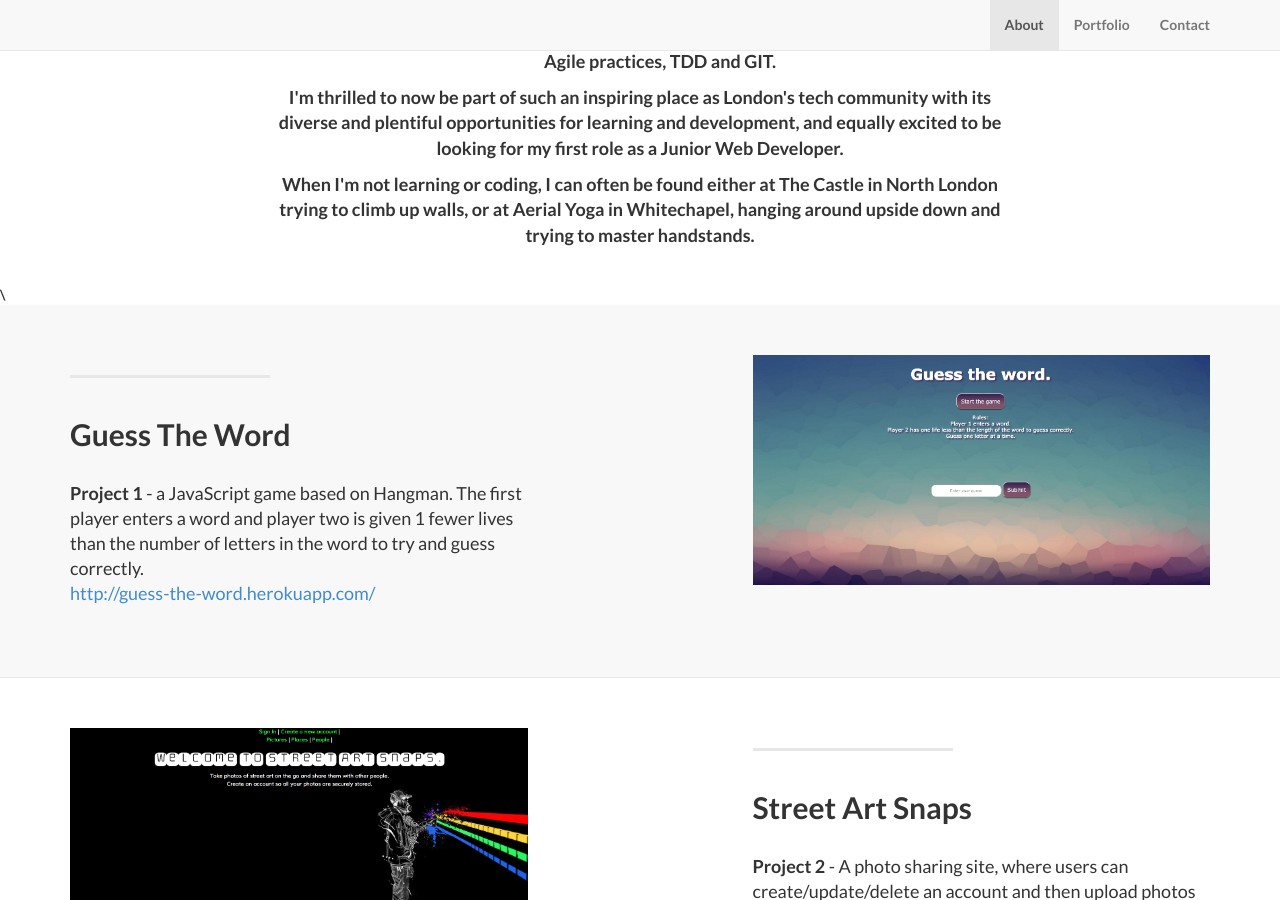
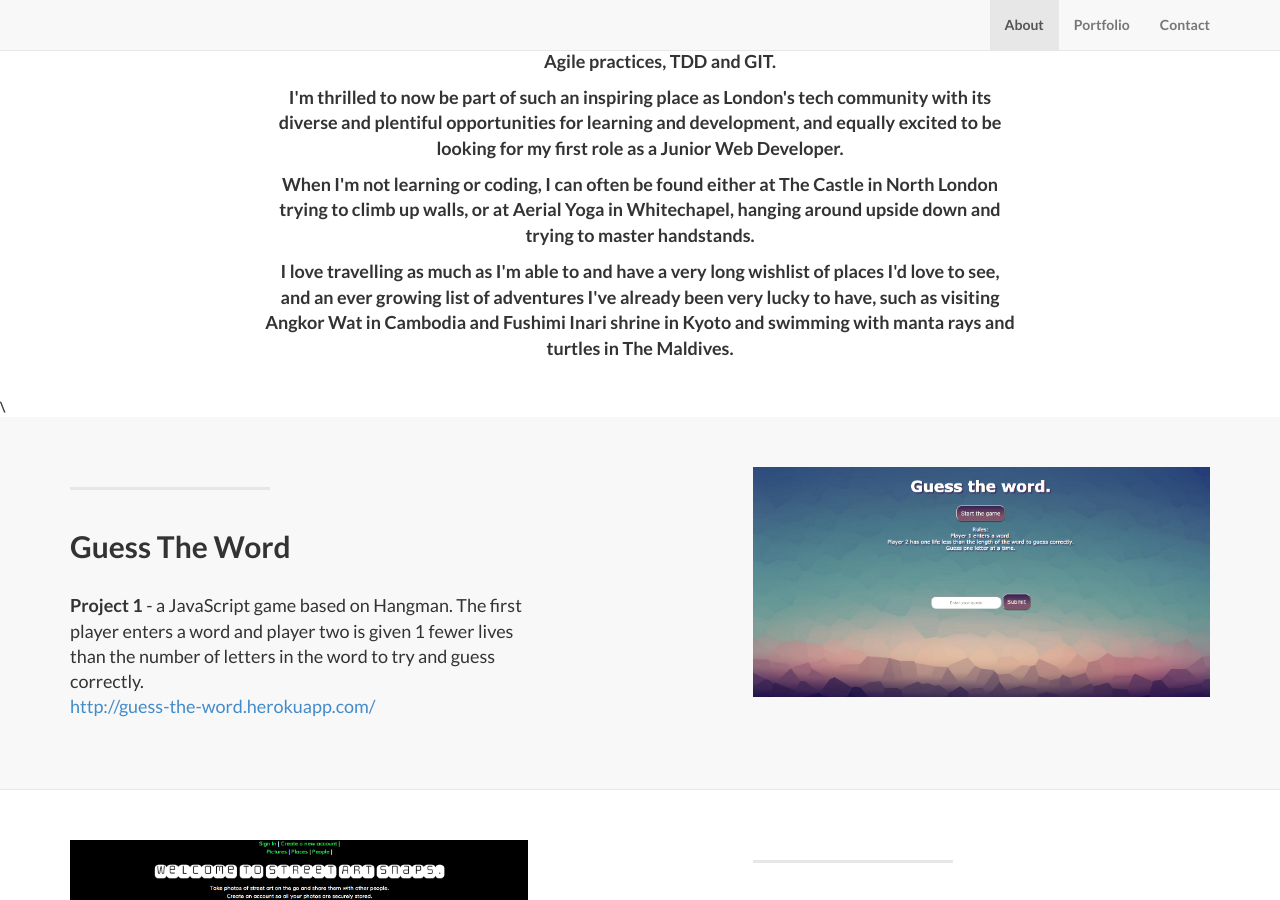
Before and after one commit to CharlieAllen/CharlieAllen.github.io, a Jekyll site: the page built from index.html, in a window 1280 px wide and 900 px high, scrolled down 1077 px. Built offline with Jekyll 4.4.1, drawn with Linux system fonts in a browser that asks for light colours.

Commit message:
further updates to about me

```diff
--- a/_includes/about.html
+++ b/_includes/about.html
@@ -15,7 +15,7 @@
                     <li>SQL, PostgreSQL, MongoDB.</li>
                     <li>Agile practices, TDD and GIT.</li>
                   </ul></p>
-                  <p>I'm thrilled to now be part of such an inspiring place as London's tech community with its diverse and plentiful opportunities for learning and development, and equally excited to be looking for my first role as a Junior Web Developer.</p><p>When I'm not learning or coding, I can often be found either at The Castle in North London trying to climb up walls, or at Aerial Yoga in Whitechapel, hanging around upside down and trying to master handstands.</p>
+                  <p>I'm thrilled to now be part of such an inspiring place as London's tech community with its diverse and plentiful opportunities for learning and development, and equally excited to be looking for my first role as a Junior Web Developer.</p><p>When I'm not learning or coding, I can often be found either at The Castle in North London trying to climb up walls, or at Aerial Yoga in Whitechapel, hanging around upside down and trying to master handstands.</p><p>I love travelling as much as I'm able to and have a very long wishlist of places I'd love to see, and an ever growing list of adventures I've already been very lucky to have, such as visiting Angkor Wat in Cambodia and Fushimi Inari shrine in Kyoto and swimming with manta rays and turtles in The Maldives.</p>
                   <br>
                 </div>
             </div>
```
